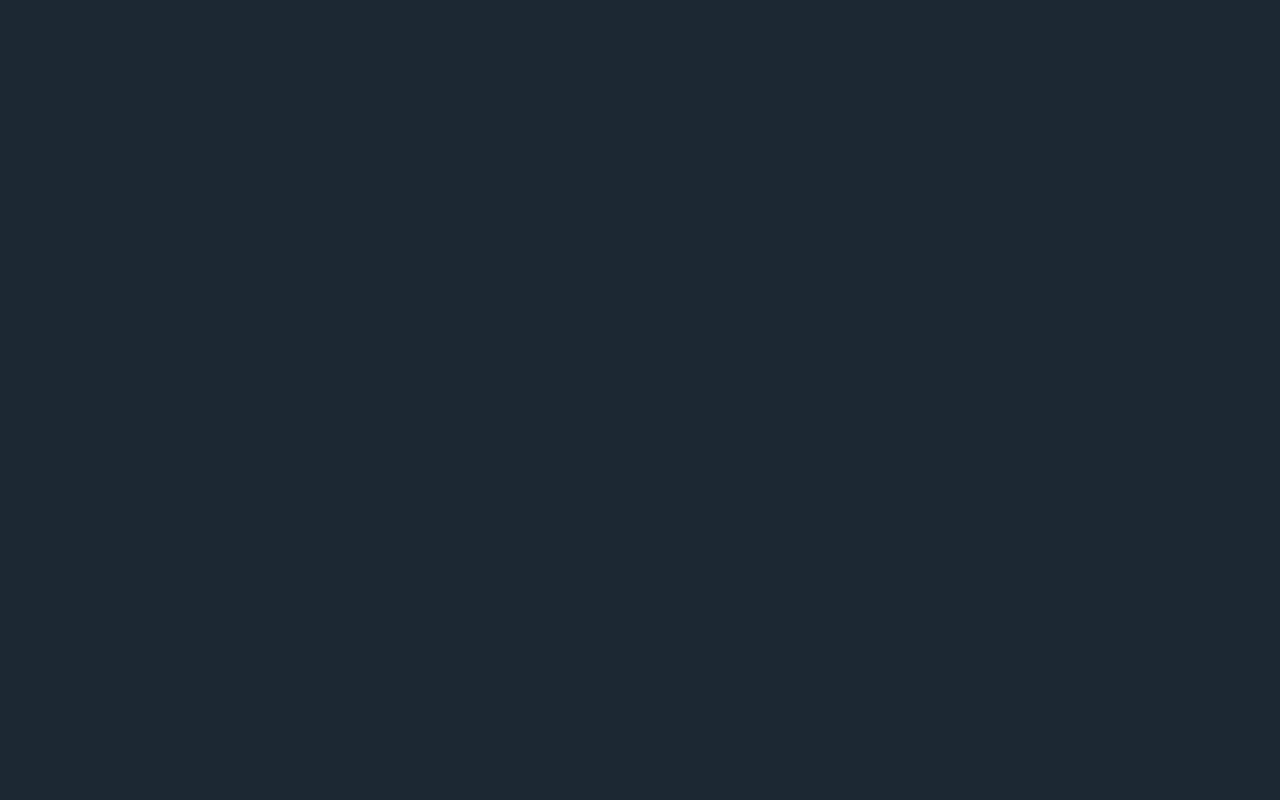
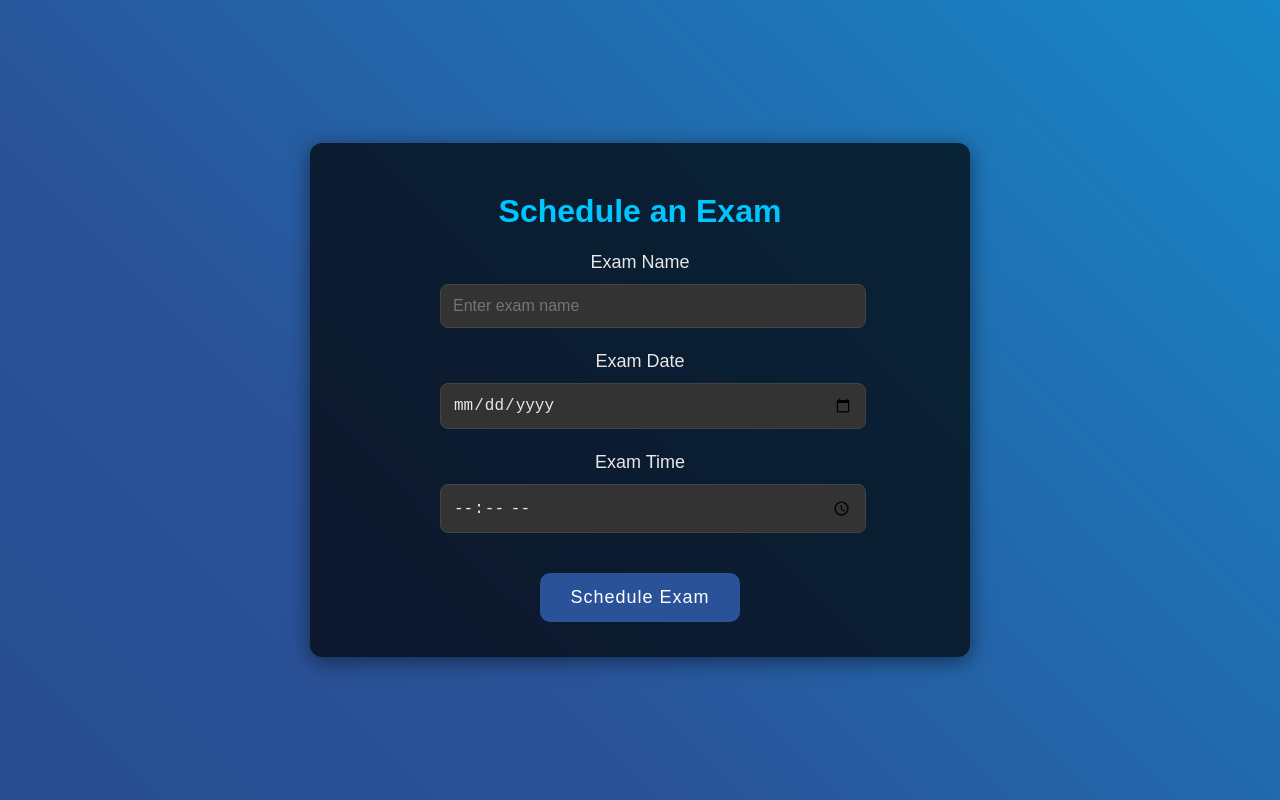
Before and after one commit to Atul-Raj7/E-Learning, a React (Vite) app in the folder Website/: page /exam_scheduler in a window 1280 px wide. Before the commit this address had no page. Built offline with nearby package versions, Linux system fonts and the light colour scheme.

Commit message:
Exam Scheduler

```diff
--- a/Website/src/App.jsx
+++ b/Website/src/App.jsx
@@ -11,6 +11,7 @@ import VideoCon from './pages/VideoCon'
 import QuestionForm from './pages/QuestionForm'
 import CreateForm from './pages/CreateForm'
 import ViewFeedback from './pages/ViewFeedback'
+import ExamScheduler from './pages/ExamScheduler'
 
 function App() {
 
@@ -29,6 +30,7 @@ function App() {
               <Route path='/question_form' element={<QuestionForm/>}/>
               <Route path='/create_form' element={<CreateForm/>}/>
               <Route path='/view_feedback' element={<ViewFeedback/>}/>
+              <Route path='/exam_scheduler' element={<ExamScheduler/>}/>
         </Routes>
       </BrowserRouter>
   )
--- /dev/null
+++ b/Website/src/pages/ExamScheduler.css
@@ -0,0 +1,144 @@
+/* Fullscreen container with moving pattern background */
+.exam-scheduler-container {
+    display: flex;
+    justify-content: center;
+    align-items: center;
+    height: 100vh;
+    width: 100vw;
+    margin: 0;
+    font-family: Arial, sans-serif;
+    background: linear-gradient(45deg, #1e3c72, #2a5298, #00c6ff);
+    background-size: 300% 300%;
+    animation: movePattern 10s linear infinite;
+    overflow: hidden;
+}
+
+/* Background animation */
+@keyframes movePattern {
+    0% {
+        background-position: 0 0;
+    }
+    50% {
+        background-position: 100% 100%;
+    }
+    100% {
+        background-position: 0 0;
+    }
+}
+
+/* Exam Scheduler box styling */
+.exam-scheduler-inner-container {
+    background: rgba(0, 0, 0, 0.7); /* Dark transparent background for contrast */
+    border-radius: 12px;
+    box-shadow: 0 4px 20px rgba(0, 0, 0, 0.5);
+    padding: 30px;
+    width: 90%;
+    max-width: 600px;
+    text-align: center;
+    color: white;
+}
+
+/* Title styling */
+.exam-scheduler-heading {
+    font-size: 32px;
+    font-weight: bold;
+    margin-bottom: 20px;
+    color: #00c6ff; /* Highlighted color matching the theme */
+}
+
+/* Form styling */
+.exam-scheduler-form {
+    display: flex;
+    flex-direction: column;
+    gap: 20px;
+    align-items: center; /* Center elements horizontally */
+}
+
+/* Form group styling */
+.form-group {
+    display: flex;
+    flex-direction: column;
+    gap: 8px;
+    width: 100%;
+    max-width: 400px; /* Limiting width of inputs */
+}
+
+label {
+    font-size: 18px;
+    color: #e8e8e8; /* Light text color */
+}
+
+/* Input field styling */
+input {
+    padding: 12px;
+    font-size: 16px;
+    border: 1px solid #444; /* Dark border color */
+    border-radius: 8px;
+    background-color: #333; /* Dark input background */
+    color: #e8e8e8; /* Light text color */
+    width: 100%;
+    transition: all 0.3s ease-in-out;
+}
+
+input:focus {
+    outline: none;
+    border-color: #00c6ff; /* Focus border color */
+    background-color: #444; /* Slightly lighter background on focus */
+}
+
+/* Button styling */
+.exam-scheduler-btn {
+    padding: 14px 30px;
+    background-color: #2a5298; /* Darker blue button */
+    color: #fff;
+    font-size: 18px;
+    border: none;
+    border-radius: 10px;
+    cursor: pointer;
+    transition: background-color 0.3s ease;
+    letter-spacing: 1px;
+    margin-top: 20px;
+}
+
+.exam-scheduler-btn:hover {
+    background-color: #1e3c72; /* Darker blue on hover */
+}
+
+.exam-scheduler-btn:active {
+    background-color: #16325c; /* Even darker blue on click */
+}
+
+/* Center the button */
+.exam-scheduler-btn-container {
+    display: flex;
+    justify-content: center;
+    align-items: center;
+    width: 100%;
+}
+
+/* Responsive Design */
+@media (max-width: 768px) {
+    .exam-scheduler-inner-container {
+        padding: 20px;
+    }
+
+    .exam-scheduler-heading {
+        font-size: 28px;
+    }
+
+    .exam-scheduler-btn {
+        font-size: 16px;
+        padding: 12px 20px;
+    }
+}
+
+@media (max-width: 480px) {
+    .exam-scheduler-heading {
+        font-size: 24px;
+    }
+
+    .exam-scheduler-btn {
+        font-size: 14px;
+        padding: 10px 15px;
+    }
+}
--- /dev/null
+++ b/Website/src/pages/ExamScheduler.jsx
@@ -0,0 +1,70 @@
+import React, { useState } from 'react';
+import './ExamScheduler.css';
+
+export default function ExamScheduler() {
+  const [examDetails, setExamDetails] = useState({
+    examName: '',
+    examDate: '',
+    examTime: ''
+  });
+
+  const handleChange = (e) => {
+    setExamDetails({
+      ...examDetails,
+      [e.target.name]: e.target.value
+    });
+  };
+
+  const handleSubmit = (e) => {
+    e.preventDefault();
+    console.log('Exam Scheduled:', examDetails);
+  };
+
+  return (
+    <div className="exam-scheduler-container">
+      <div className="exam-scheduler-inner-container">
+        <h1 className="exam-scheduler-heading">Schedule an Exam</h1>
+        <form className="exam-scheduler-form" onSubmit={handleSubmit}>
+          <div className="form-group">
+            <label htmlFor="examName">Exam Name</label>
+            <input
+              type="text"
+              id="examName"
+              name="examName"
+              value={examDetails.examName}
+              onChange={handleChange}
+              placeholder="Enter exam name"
+              required
+            />
+          </div>
+
+          <div className="form-group">
+            <label htmlFor="examDate">Exam Date</label>
+            <input
+              type="date"
+              id="examDate"
+              name="examDate"
+              value={examDetails.examDate}
+              onChange={handleChange}
+              required
+            />
+          </div>
+
+          <div className="form-group">
+            <label htmlFor="examTime">Exam Time</label>
+            <input
+              type="time"
+              id="examTime"
+              name="examTime"
+              value={examDetails.examTime}
+              onChange={handleChange}
+              required
+            />
+          </div>
+
+          <button type="submit" className="exam-scheduler-btn">Schedule Exam</button>
+        </form>
+      </div>
+    </div>
+  );
+}
--- a/Website/src/pages/TeacherPortal.jsx
+++ b/Website/src/pages/TeacherPortal.jsx
@@ -30,7 +30,7 @@ export default function TeacherPortal() {
             </div>
           <div className="option-box">
           <div className="option">
-              <h3>Attendence Sheet</h3>
+              <h3>Join Official Meetings</h3>
             </div>
             <div className="option">
               <h3>Start Live Session</h3>
```
